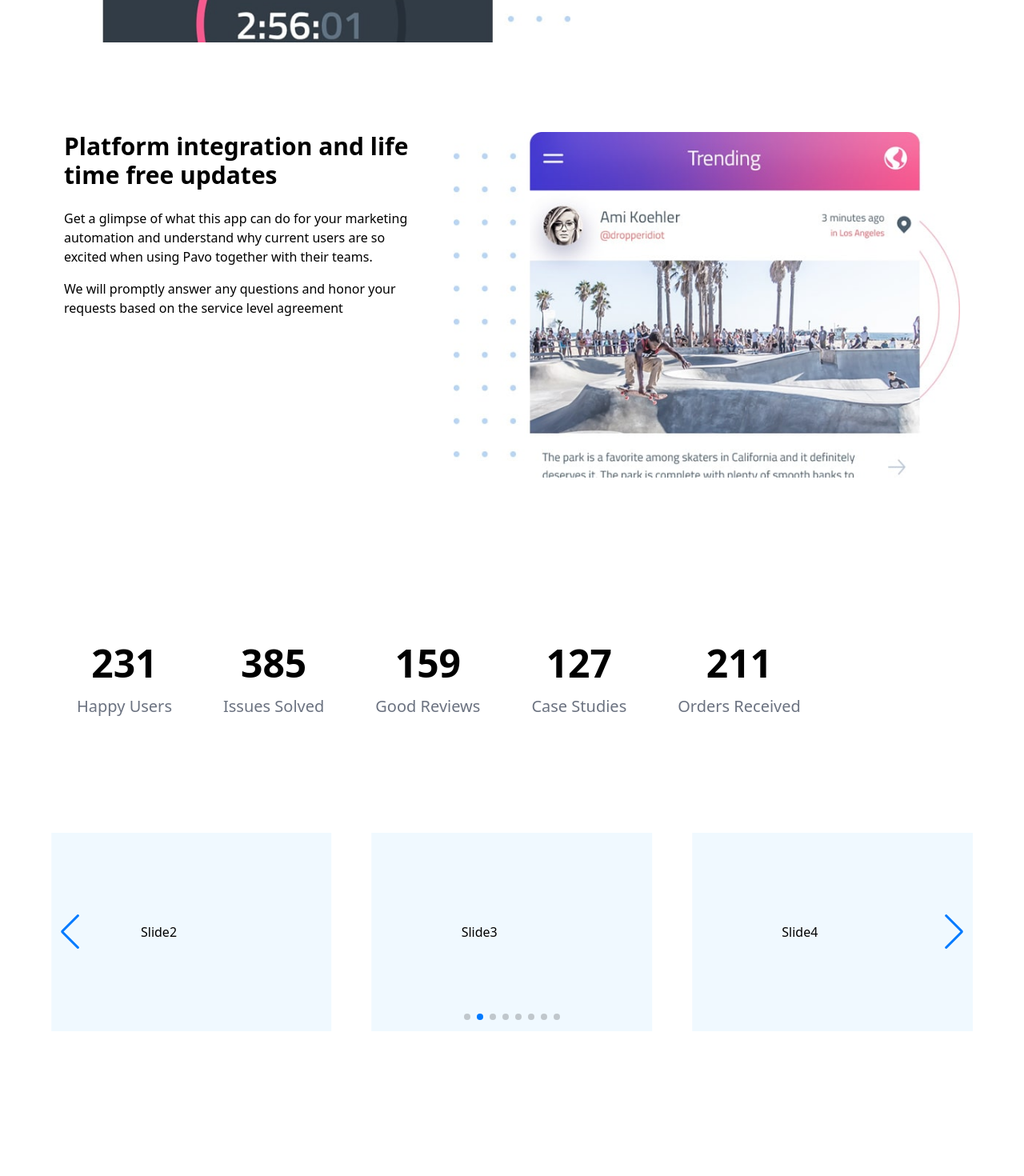
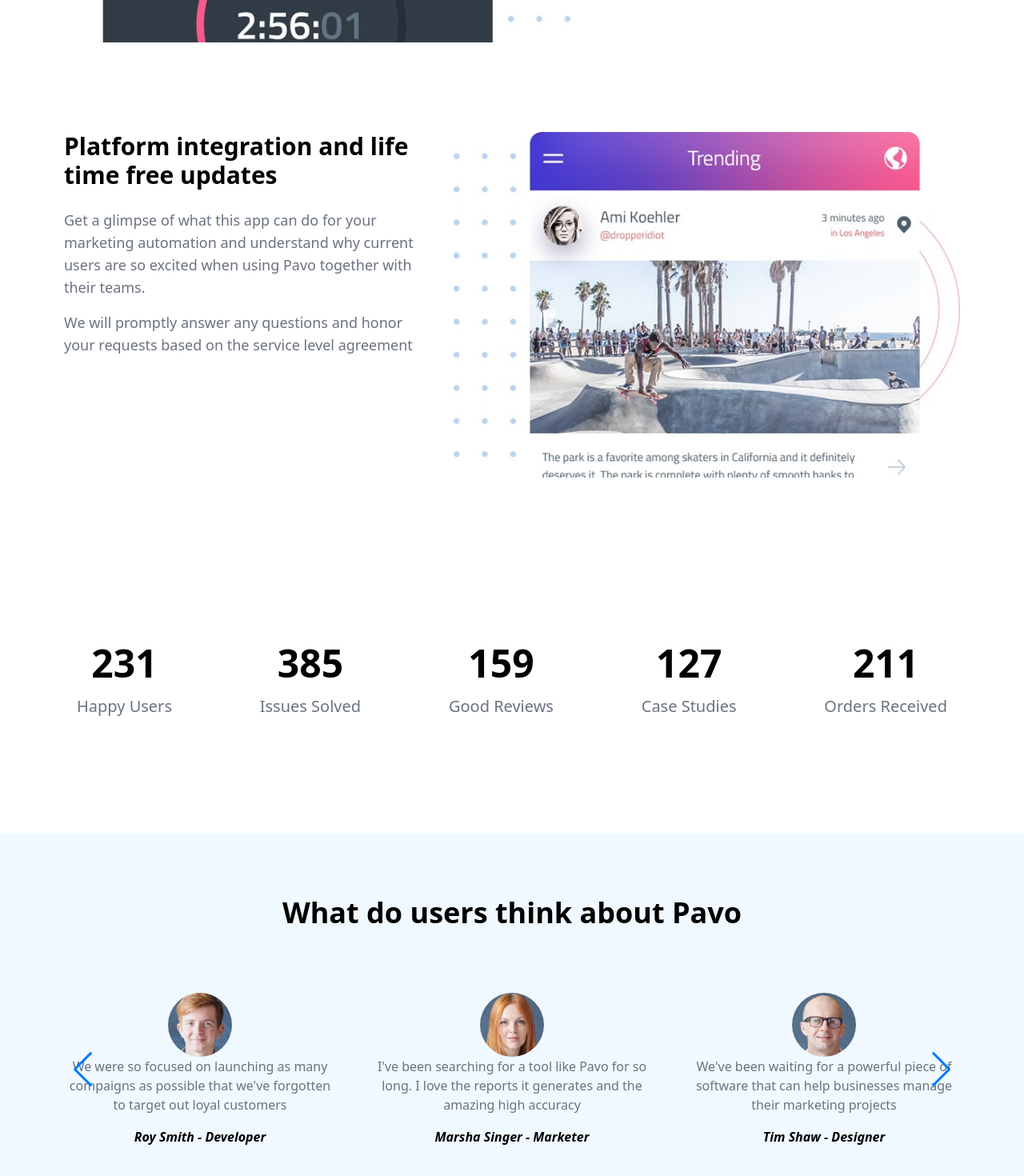
Before and after one commit to jacaranda-darkhanbaatar/marketing, a React (Create React App) app: page / in a window 1280 px wide. Shown: the part 2733-4203 px from the top of the page at 80% size. Before the commit the page ends 4022 px from the top, so only its background shows below. Built offline with nearby package versions, Linux system fonts and the light colour scheme.

Commit message:
marketing

```diff
--- a/src/components/Counter.jsx
+++ b/src/components/Counter.jsx
@@ -41,7 +41,7 @@ const Counter = () => {
 
 
     return (
-        <div className=" flex container mx-auto max-w-6xl py-28">
+        <div className=" flex container mx-auto max-w-6xl justify-between py-28">
 
             {counter.map((counter) => (
                 <div className=" p-8">
--- a/src/components/Details2.jsx
+++ b/src/components/Details2.jsx
@@ -1,11 +1,14 @@
+import { IoIosArrowForward } from "react-icons/io";
 const Details2 = () => {
     const details =
 
-        {
-            image: "images/details-2.jpg",
-            title: "Instant results for the marketing department",
-
-        }
+    {
+        image: "images/details-2.jpg",
+        title: "Instant results for the marketing department",
+        descriptions: ["Features that will help you and your marketers",
+            "Smooth learning curve due to the knowledge base",
+            "Ready out-of-the-box with minor setup settings",]
+    }
 
 
     return (
@@ -18,6 +21,9 @@ const Details2 = () => {
                 <div className="col-span-5 mt-20">
                     <h2 className="font-bold text-3xl mb-6">{details.title}</h2>
 
+                    <div>
+                        {details.descriptions.map(desc => <div className="flex items-center p-2 mb-4 text-gray-500 text-lg"><IoIosArrowForward  className="text-indigo-700"/><div>{desc}</div></div>)}
+                    </div>
                 </div>
 
             </div>
--- a/src/components/Details3.jsx
+++ b/src/components/Details3.jsx
@@ -17,8 +17,8 @@ const Details3 = () => {
                 <div className="col-span-5">
                     <div className="mb-16">
                         <h2 className="font-bold text-3xl mb-6">{details.title}</h2>
-                        <p className="mb-4">{details.description_1}</p>
-                        <p className="mb-4">{details.description_2}</p>
+                        <p className="mb-4 text-gray-500 text-lg">{details.description_1}</p>
+                        <p className="mb-4 text-gray-500 text-lg">{details.description_2}</p>
                     </div>
                 </div>
                 <div className="col-span-7">
--- /dev/null
+++ b/src/components/Pricing.jsx
@@ -0,0 +1,8 @@
+const Pricing = () => {
+    return (
+    <div>
+
+    </div> );
+}
+
+export default Pricing;
--- a/src/components/TeamMates.jsx
+++ b/src/components/TeamMates.jsx
@@ -1,4 +1,4 @@
-import { Navigation, Pagination, Autoplay } from "swiper/modules";
+import { Navigation,  Autoplay } from "swiper/modules";
 import { Swiper, SwiperSlide } from "swiper/react";
 import "swiper/css";
 import "swiper/css/navigation";
@@ -6,20 +6,44 @@ import "swiper/css/pagination";
 
 const TeamMates = () => {
     const data = [
-        "Slide1",
-        "Slide2",
-        "Slide3",
-        "Slide4",
-        "Slide5",
-        "Slide6",
-        "Slide7",
-        "Slide8",
+        {
+            image: "images/testimonial-1.jpg",
+            name: "Jude Thorn - Designer",
+            description: "It's been so fun to wok with Pavo, I've managed to integrate it properly into my business flow and it's great"
+        },
+        {
+            image: "images/testimonial-2.jpg",
+            name: "Roy Smith - Developer",
+            description: "We were so focused on launching as many compaigns as possible that we've forgotten to target out loyal customers"
+        },
+        {
+            image: "images/testimonial-3.jpg",
+            name: "Marsha Singer - Marketer",
+            description: "I've been searching for a tool like Pavo for so long. I love the reports it generates and the amazing high accuracy"
+        },
+        {
+            image: "images/testimonial-4.jpg",
+            name: "Tim Shaw - Designer",
+            description: "We've been waiting for a powerful piece of software that can help businesses manage their marketing projects"
+        },
+        {
+            image: "images/testimonial-5.jpg",
+            name: "Lindsay Spice - Marketer",
+            description: "Searching for a great prototyping and layout design app was difficult but thankfully i found app suite quickly"
+        },
+        {
+            image: "images/testimonial-6.jpg",
+            name: "Ann Blake - Developer",
+            description: "The app support team is amazing. They've helped me with some issues and I am so grateful to the entire team"
+        },
+
     ];
     return (
-        <div className="container mx-auto max-w-6xl">
-            <Swiper modules={[Navigation, Pagination, Autoplay]}
+        <div className="container mx-auto  bg-sky-50 p-20">
+            <h1 className="font-bold text-4xl mb-20 text-center">What do users think about Pavo</h1>
+            <Swiper modules={[Navigation, Autoplay]}
                 navigation={true}
-            pagination={{ clickable: true }}
+
                 scrollbar={{ draggable: true }}
                 spaceBetween={50}
                 slidesPerView={3}
@@ -27,11 +51,22 @@ const TeamMates = () => {
                 autoplay={{
                     delay: 2500,
                     disableOnInteraction: false,
+
                 }}
+
             >
+
                 {data.map((item) => (
                     <SwiperSlide>
-                        <div className="bg-sky-50 p-28">{item}</div>
+                        <div>
+
+                            <div className=" flex justify-center">
+                                <img src={item.image} alt=""  className="rounded-full size-20" />
+                            </div>
+
+                            <div className="mb-4 text-gray-500 text-md text-center">{item.description}</div>
+                            <div className="italic font-bold text-center ">{item.name}</div>
+                        </div>
                     </SwiperSlide>
                 ))}
             </Swiper>
--- a/src/pages/Home.jsx
+++ b/src/pages/Home.jsx
@@ -6,6 +6,7 @@ import Features from "../components/Features";
 import Header from "../components/Header";
 import Introduction from "../components/Introduction";
 import Navbar from "../components/Navbar";
+import Pricing from "../components/Pricing";
 import TeamMates from "../components/TeamMates";
 
 const Home = () => {
@@ -19,6 +20,7 @@ const Home = () => {
     <Details3 />
     <Counter />
     <TeamMates />
+    <Pricing />
   </div>;
 };
 
```
Lines whose indentation alone changed are shown as unchanged.
